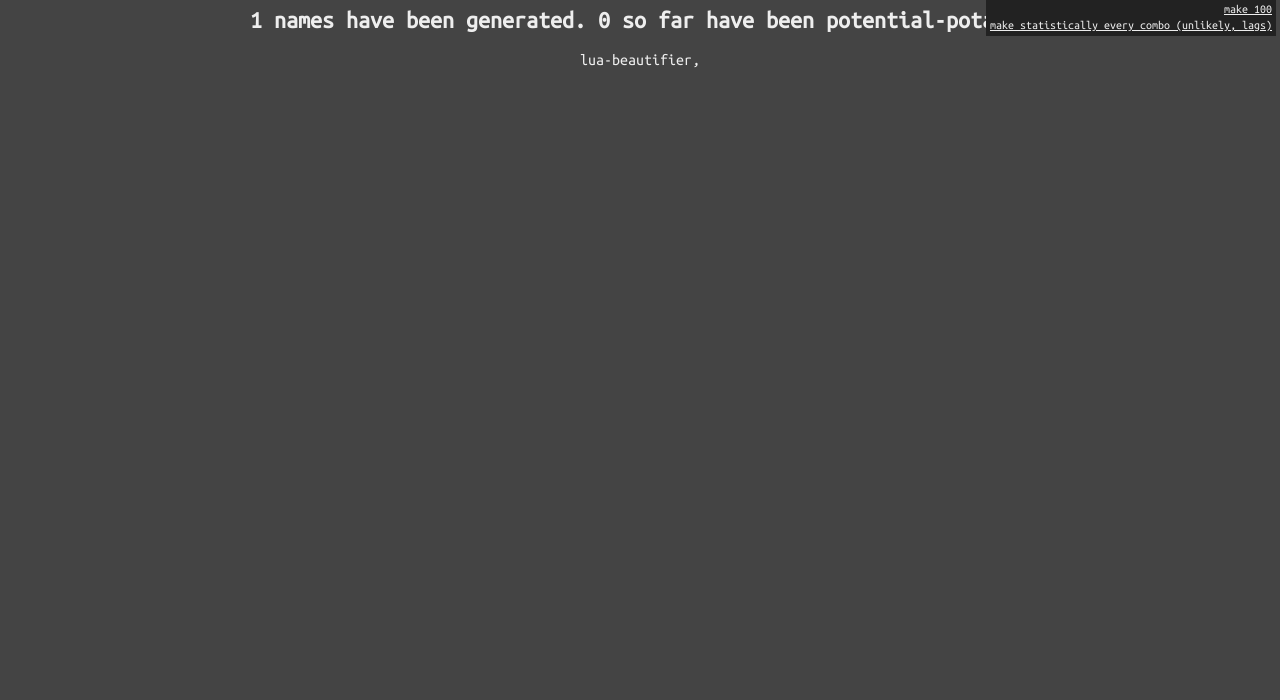
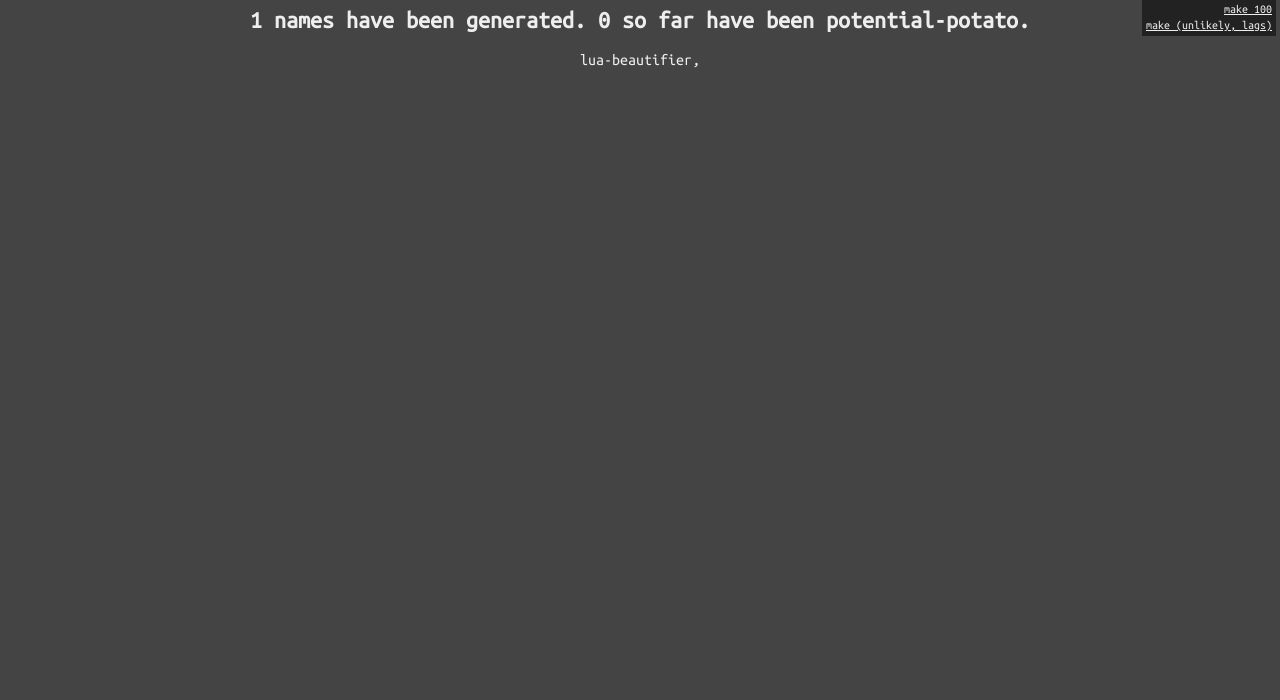
Before and after one commit to xubiod/potential-potato, a plain HTML site: page index.html in a window 1280 px wide. Shown: the part 100-800 px from the top of the page. Drawn offline with Linux system fonts and the light colour scheme.

Commit message:
Update index.html

```diff
--- a/index.html
+++ b/index.html
@@ -20,7 +20,7 @@
             <a href="#" style="font-size: 12px;" onclick="generate_spam(50)">make 50</a><br>
             <a href="#" style="font-size: 12px;" onclick="generate_spam(100)">make 100</a><br>
 
-            <a href="#" style="font-size: 12px;" onclick="generate_spam(firstlevel.length * secondlevel.length)">make statistically every combo (unlikely, lags)</a>
+            <a href="#" style="font-size: 12px;" id="genAll" onclick="generate_spam(firstlevel.length * secondlevel.length)">make (unlikely, lags)</a>
         </div>
         <br>
         <br>
```
